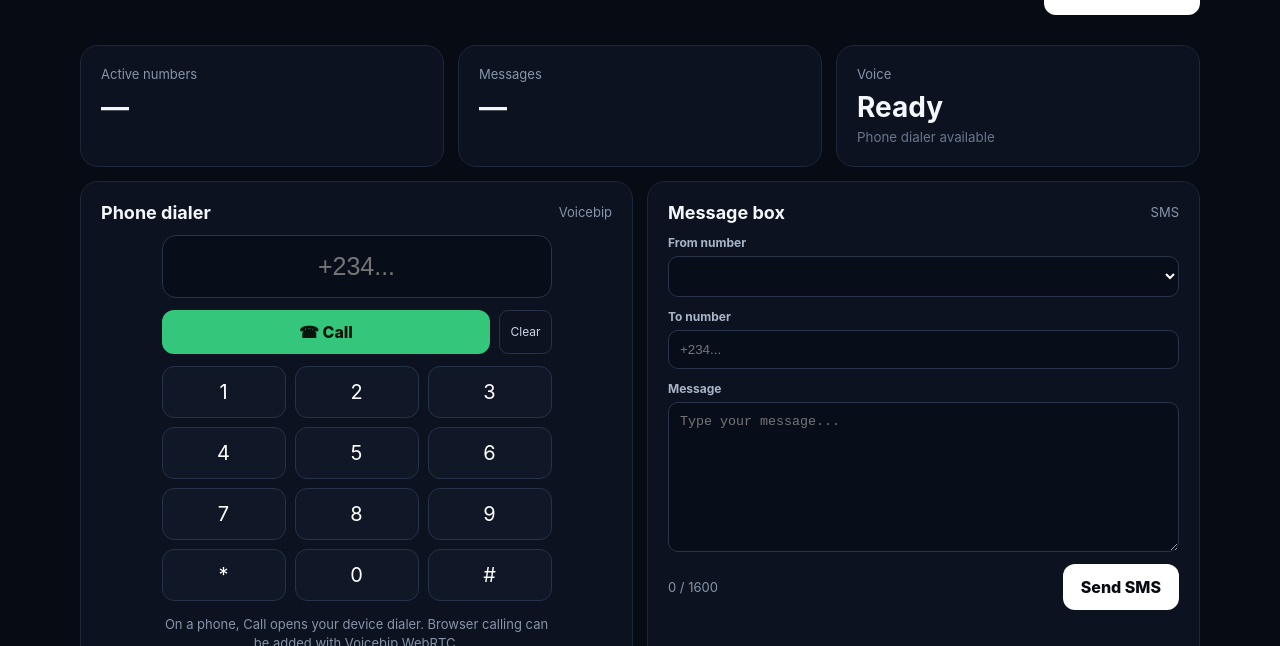
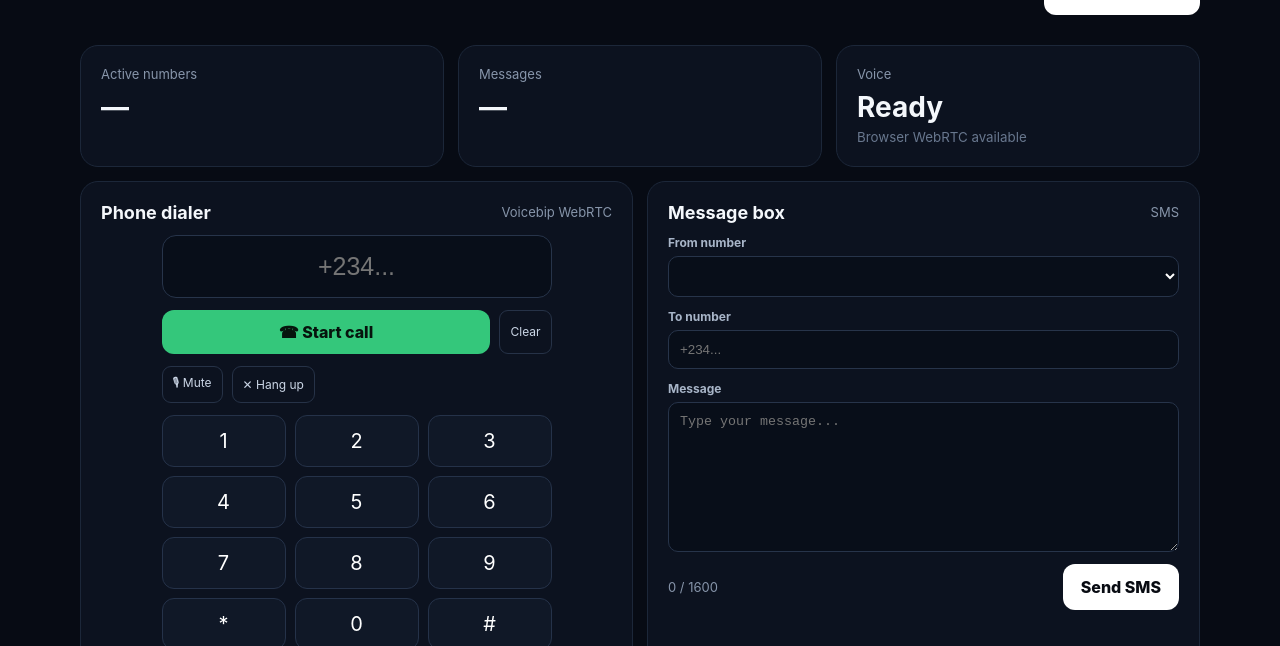
Before and after one commit to emzaro731-byte/vv, a website: page public/index.html in a window 1280 px wide. Shown: the part 306-952 px from the top of the page. Drawn offline with Linux system fonts and the light colour scheme; no server answers.

Commit message:
Upgrade dashboard voice controls

```diff
--- a/public/index.html
+++ b/public/index.html
@@ -12,18 +12,20 @@
 <section class="stats">
 <div class="card stat"><span>Active numbers</span><strong id="numberCount">—</strong></div>
 <div class="card stat"><span>Messages</span><strong id="messageCount">—</strong></div>
-<div class="card stat"><span>Voice</span><strong id="voiceStatus">Ready</strong><small>Phone dialer available</small></div>
+<div class="card stat"><span>Voice</span><strong id="voiceStatus">Ready</strong><small id="voiceStatusDetail">Browser WebRTC available</small></div>
 </section>
 <section class="grid main-grid">
-<div class="card"><div class="section-head"><h2>Phone dialer</h2><span class="muted">Voicebip</span></div>
+<div class="card"><div class="section-head"><h2>Phone dialer</h2><span class="muted">Voicebip WebRTC</span></div>
 <div class="dialer"><input id="dialNumber" class="dial-input" inputmode="tel" autocomplete="tel" placeholder="+234..." aria-label="Phone number">
-<div class="dial-actions"><button id="callBtn" class="call-btn">☎ Call</button><button id="clearDial" class="ghost">Clear</button></div>
+<div class="dial-actions"><button id="callBtn" class="call-btn">☎ Start call</button><button id="clearDial" class="ghost">Clear</button></div>
+<div class="dial-actions"><button id="muteBtn" class="ghost" disabled>🎙 Mute</button><button id="hangupBtn" class="ghost" disabled>✕ Hang up</button></div>
 <div class="keypad">
 <button class="key" data-key="1">1</button><button class="key" data-key="2">2</button><button class="key" data-key="3">3</button>
 <button class="key" data-key="4">4</button><button class="key" data-key="5">5</button><button class="key" data-key="6">6</button>
 <button class="key" data-key="7">7</button><button class="key" data-key="8">8</button><button class="key" data-key="9">9</button>
 <button class="key" data-key="*">*</button><button class="key" data-key="0">0</button><button class="key" data-key="#">#</button>
-</div><p class="muted dial-hint">On a phone, Call opens your device dialer. Browser calling can be added with Voicebip WebRTC.</p></div></div>
+</div><p id="dialHint" class="muted dial-hint">Browser calls use your microphone and Voicebip WebRTC. Keep this page open during the call.</p>
+<div id="transcript" class="transcript" aria-live="polite"></div></div></div>
 <div class="card"><div class="section-head"><h2>Message box</h2><span class="muted">SMS</span></div>
 <form id="messageForm" class="message-box"><label>From number<select id="fromNumber"></select></label><label>To number<input id="toNumber" inputmode="tel" autocomplete="tel" placeholder="+234..." required></label><label>Message<textarea id="messageBody" maxlength="1600" placeholder="Type your message..." required></textarea></label>
 <div class="message-footer"><span id="charCount" class="muted">0 / 1600</span><button class="primary" type="submit">Send SMS</button></div></form></div>
```
